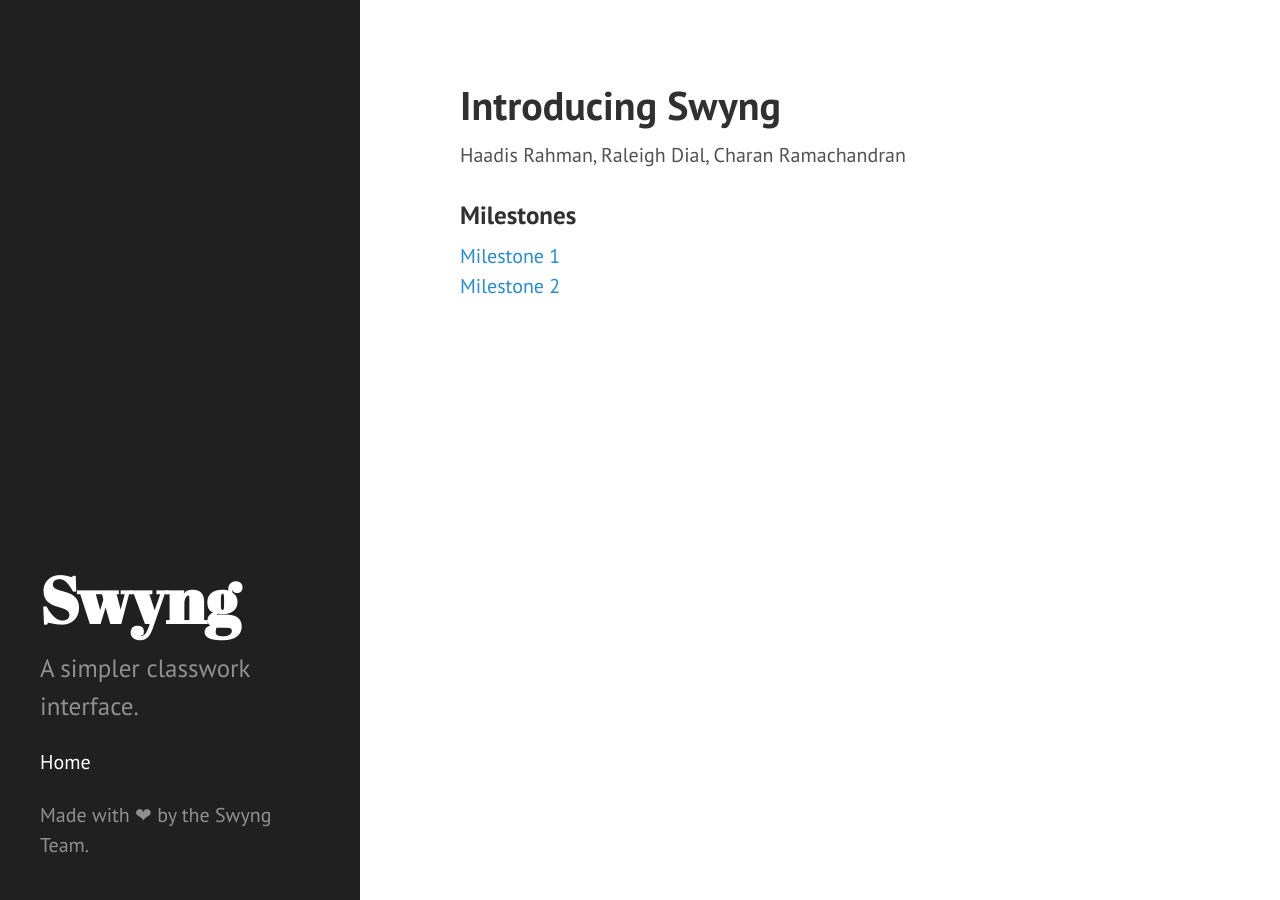
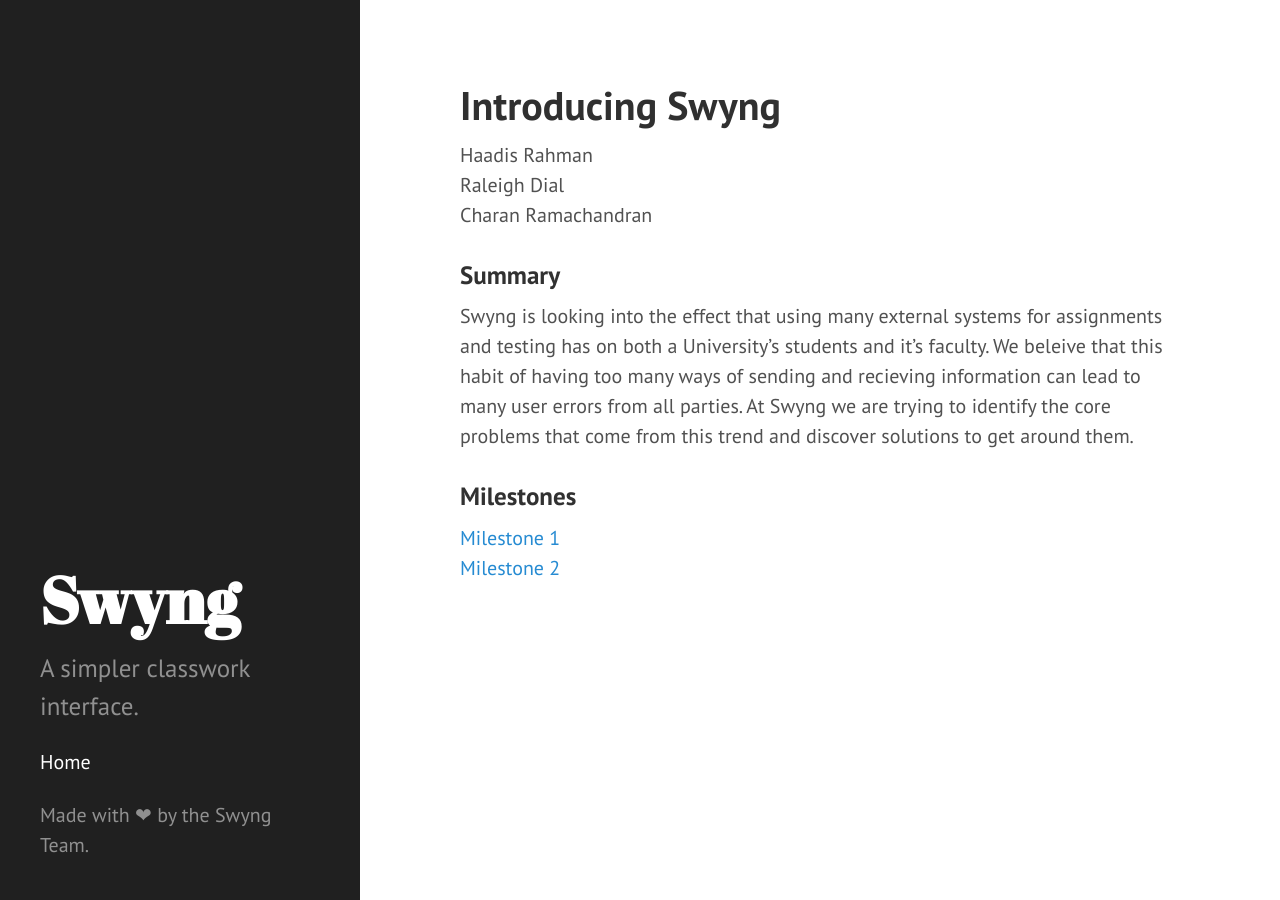
Before and after one commit to MediocreCode/4800TermProject, a Jekyll site: the page built from index.md, in a window 1280 px wide. Built offline with Jekyll 4.4.1, drawn with Linux system fonts in a browser that asks for light colours; Markdown is read by kramdown in place of the engine named in the settings.

Commit message:
homepage editing

```diff
--- a/index.md
+++ b/index.md
@@ -3,7 +3,12 @@
 title: Introducing Swyng
 ---
 
-Haadis Rahman, Raleigh Dial, Charan Ramachandran
+Haadis Rahman<br/>
+Raleigh Dial<br/>
+Charan Ramachandran
+
+###Summary
+Swyng is looking into the effect that using many external systems for assignments and testing has on both a University's students and it's faculty. We beleive that this habit of having too many ways of sending and recieving information can lead to many user errors from all parties. At Swyng we are trying to identify the core problems that come from this trend and discover solutions to get around them.
 
 ### Milestones
 [Milestone 1](https://piazza.com/class/ksi37ehzufj56t?cid=18)
```
